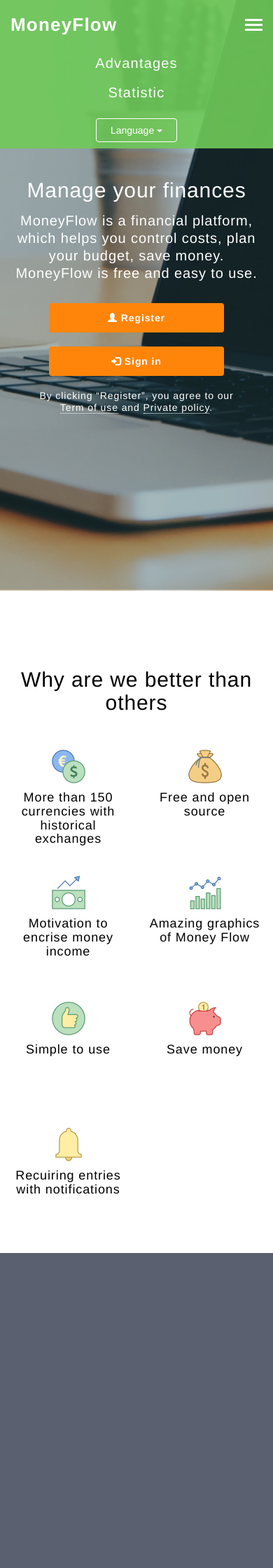
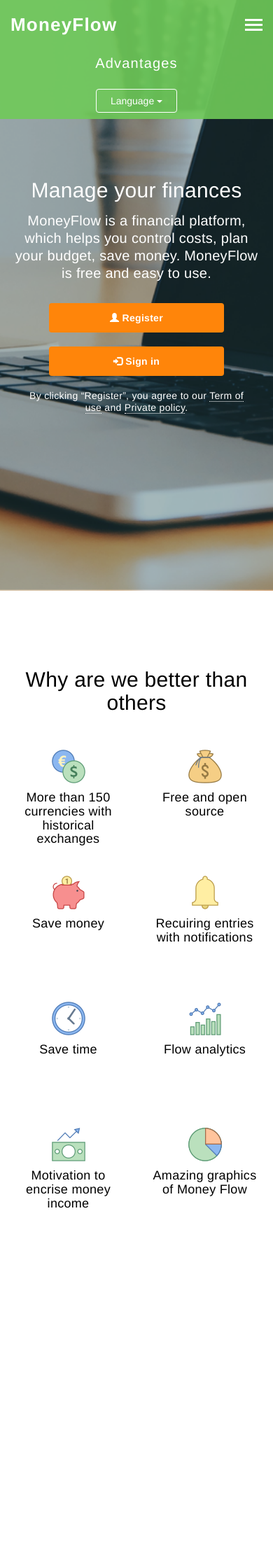
Before and after one commit to YuliyaSinkevich/moneyflow, a Flask app: page / in a window 390 px wide, after a click that opens the changed part. Shown: the top 2240 px of the page at 70% size. After the commit the page ends 1726 px from the top, so only its background shows below. Run offline with Flask 2, Linux system fonts and the light colour scheme; parts of the project's set-up code (start-up, migrations or seed data) failed here and were passed over; some libraries are stand-ins or nearby versions.

Commit message:
Some advantages, code review

```diff
--- a/app/static/assets/css/main.css
+++ b/app/static/assets/css/main.css
@@ -1,6 +1,6 @@
 body {
     color: #fff !important;
-    letter-spacing: 0.9px;
+    letter-spacing: 0.3px;
     line-height: 3rem !important;
 }
 
@@ -12,15 +12,13 @@ body {
 }
 
 .navbar-default, .navbar-collapse {
-/ / border-color: rgb(170, 170, 170) !important;
     border-color: transparent !important;
-    box-shadow: inset 0 0px 0 rgba(255, 255, 255, .1) !important;
+    box-shadow: inset 0 0 0 rgba(255, 255, 255, .1) !important;
 }
 
 .navbar-brand {
     font-size: 26px !important;
     font-weight: 900;
-/ / color: rgb(223, 0, 27) !important;
     color: rgb(255, 255, 255) !important;
 }
 
@@ -30,9 +28,9 @@ body {
 
 .navbar-nav li a {
     color: white !important;
-    margin: 0px 23px;
-    padding-left: 0px;
-    padding-right: 0px;
+    margin: 0 23px;
+    padding-left: 0;
+    padding-right: 0;
     padding-bottom: 12px;
 }
 
@@ -66,11 +64,6 @@ body {
 .dropdown-menu {
     min-width: 118px;
     border: none;
-/ / right: - 38 px !important;
-}
-
-.dropdown-menu li {
-/ / padding: 0 px 4 px;
 }
 
 .dropdown .btn-default:hover {
@@ -89,7 +82,7 @@ body {
     background-color: white !important;
     height: 3px !important;
     width: 25px !important;
-    border-radius: 0px !important;
+    border-radius: 0 !important;
 }
 
 section {
@@ -121,8 +114,6 @@ section {
 }
 
 #about-main .row h1 {
-/ / font-size: 30 px !important;
-/ / margin-top: 0 !important;
     margin-bottom: 15px !important;
 }
 
@@ -133,7 +124,7 @@ section {
 
 #about-main .btn {
     padding: 10px 0 !important;
-    margin: 30px 0px 30px !important;
+    margin: 30px 0 30px !important;
     background-color: rgb(255, 133, 10);
     color: white;
     font-weight: bold !important;
--- a/app/static/assets/css/media-queries.css
+++ b/app/static/assets/css/media-queries.css
@@ -5,7 +5,7 @@
     }
 
     .navbar-nav li a {
-        margin: 0px 30%;
+        margin: 0 30%;
     }
 
     .dropdown {
@@ -37,7 +37,7 @@
     }
 
     #about-main .btn {
-        margin: 20px 0px 20px !important;
+        margin: 20px 0 20px !important;
     }
 
     .advantage {
@@ -56,7 +56,7 @@
     }
 
     .navbar-nav li a {
-        margin: 0px 30%;
+        margin: 0 30%;
     }
 
     .dropdown {
@@ -96,7 +96,7 @@
     }
 
     .conditions {
-        margin: 0px;
+        margin: 0;
     }
 
     .advantage {
@@ -115,7 +115,7 @@
     }
 
     .navbar-nav li a {
-        margin: 0px 23px;
+        margin: 0 23px;
     }
 
     .dropdown {
--- a/app/templates/home/register.html
+++ b/app/templates/home/register.html
@@ -23,15 +23,13 @@ Register | {{ config['PUBLIC_CONFIG'].site.title }}
                            type="text"
                            value="">
                 </div>
-                <br>
                 <div class="form-group  required text-left">
                     <label class="control-label" for="password">{{ form.password.label }}</label>
                     <input class="form-control" id="password" name="password"
                            placeholder="{% trans %}Enter a password.{% endtrans %}" required type="password"
                            value="">
                 </div>
-                <br>
-                <p class="tos-info">By clicking "{{ form.submit.label }}" below, you agree to our
+                <p class="tos-info conditions-for-submit">By clicking "{{ form.submit.label }}" below, you agree to our
                     <a href={{ url_for('home.term_of_use') }} target="_blank">terms of service</a> and
                     <a href={{ url_for('home.private_policy') }} target="_blank">privacy statement</a>. We’ll
                     occasionally
--- a/app/templates/index.html
+++ b/app/templates/index.html
@@ -26,7 +26,6 @@
             <div class="navbar-collapse collapse navbar-right" id="navbar-top">
                 <ul class="nav navbar-nav">
                     <li><a href="#advantages">{% trans %}Advantages{% endtrans %}</a></li>
-                    <li><a href="#statistic">{% trans %}Statistic{% endtrans %}</a></li>
                 </ul>
                 <div class="dropdown pull-right">
                     <a class="btn btn-default" data-toggle="dropdown">{% trans %}Language{% endtrans %} <b
@@ -87,18 +86,6 @@
                     <h4>{% trans %}Free and open source{% endtrans %}</h4>
                 </div>
                 <div class="col-xs-6 col-md-4 col-lg-4 text-center advantage">
-                    <img src="../static/assets/images/icon-encrise-money.png">
-                    <h4>{% trans %}Motivation to encrise money income{% endtrans %}</h4>
-                </div>
-                <div class="col-xs-6 col-md-4 col-lg-4 text-center advantage">
-                    <img src="../static/assets/images/icon-graphics.png">
-                    <h4>{% trans %}Amazing graphics of Money Flow{% endtrans %}</h4>
-                </div>
-                <div class="col-xs-6 col-md-4 col-lg-4 text-center advantage">
-                    <img src="../static/assets/images/icon-simple-to-use.png">
-                    <h4>{% trans %}Simple to use{% endtrans %}</h4>
-                </div>
-                <div class="col-xs-6 col-md-4 col-lg-4 text-center advantage">
                     <img src="../static/assets/images/icon-save-money.png">
                     <h4>{% trans %}Save money{% endtrans %}</h4>
                 </div>
@@ -107,20 +94,26 @@
                     <h4>{% trans %}Recuiring entries with notifications{% endtrans %}</h4>
                 </div>
                 <div class="col-xs-6 col-md-4 col-lg-4 text-center advantage">
-                    <img src="">
-                    <h4></h4>
+                    <img src="../static/assets/images/icon-clock.png">
+                    <h4>{% trans %}Save time{% endtrans %}</h4>
+                </div>
+                <div class="col-xs-6 col-md-4 col-lg-4 text-center advantage">
+                    <img src="../static/assets/images/icon-graphics.png">
+                    <h4>{% trans %}Flow analytics{% endtrans %}</h4>
+                </div>
+                <div class="col-xs-6 col-md-4 col-lg-4 text-center advantage">
+                    <img src="../static/assets/images/icon-encrise-money.png">
+                    <h4>{% trans %}Motivation to encrise money income{% endtrans %}</h4>
+                </div>
+                <div class="col-xs-6 col-md-4 col-lg-4 text-center advantage">
+                    <img src="../static/assets/images/icon-analitycs.png">
+                    <h4>{% trans %}Amazing graphics of Money Flow{% endtrans %}</h4>
                 </div>
                 <div class="col-xs-6 col-md-4 col-lg-4 text-center advantage hidden-item">
-                    <img src="">
-                    <h4></h4>
+                    <img src="../static/assets/images/icon-simple-to-use.png">
+                    <h4>{% trans %}Simple to use{% endtrans %}</h4>
                 </div>
             </div>
-        </div>
-    </section>
-
-    <!--Section Statistic-->
-    <section id="statistic" class="vertical-align">
-        <div class="container">
         </div>
     </section>
 </main>
```
Also changed, not shown: app/static/assets/css/forms.css (+9 -5 lines), app/static/assets/images/icon-analitycs.png (added), app/static/assets/images/icon-clock.png (added).
